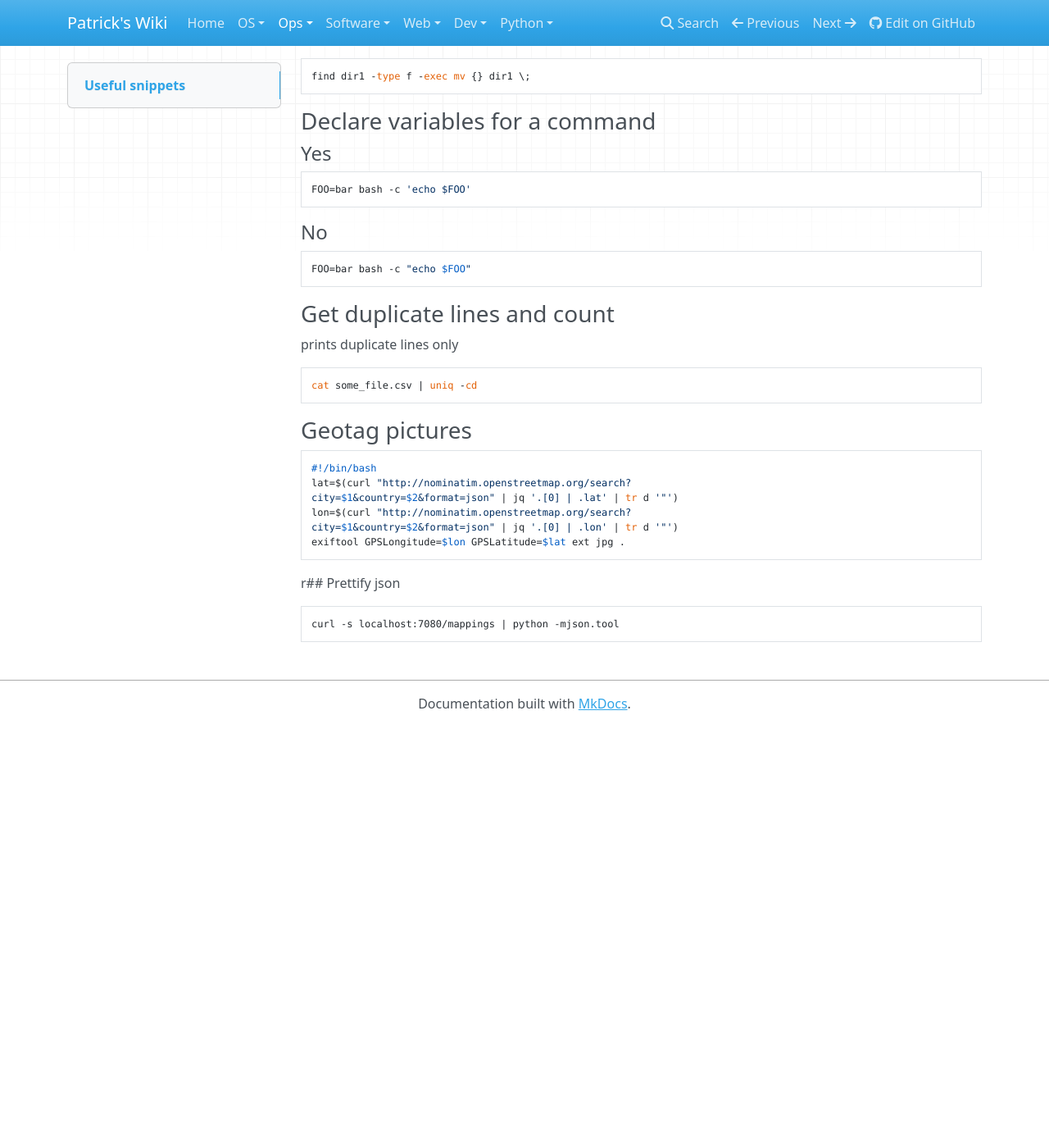
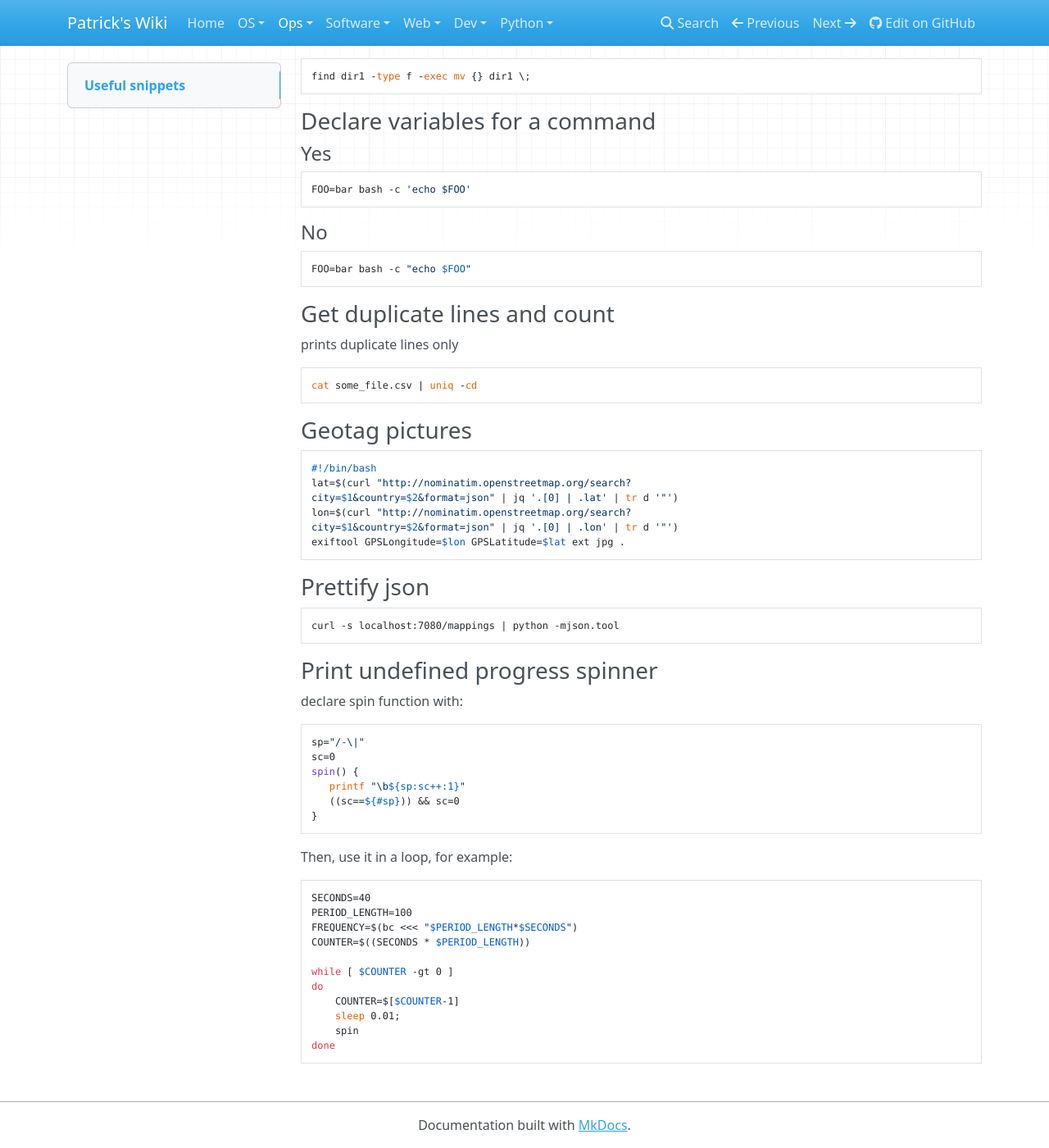
Before and after one commit to patsancu/wiki, an MkDocs documentation site: the page built from docs/Ops/Shell/Shell.md, in a window 1280 px wide and 1400 px high, scrolled down 8887 px. Shown: the whole window at 82% size. Built offline with MkDocs 1.6.1, drawn with Linux system fonts in a browser that asks for light colours; nearby versions of some CDN libraries; before the commit the page ends 9773 px from its top, so only the background shows below that.

Commit message:
bash: print spinner

````diff
--- a/docs/Ops/Shell/Shell.md
+++ b/docs/Ops/Shell/Shell.md
@@ -430,7 +430,35 @@ city=$1&country=$2&format=json" | jq '.[0] | .lon' | tr ­d '"')
 exiftool ­GPSLongitude=$lon ­GPSLatitude=$lat ­ext jpg .
 ```
 
-r## Prettify json
+### Prettify json
 ```
 curl -s localhost:7080/mappings | python -mjson.tool
 ```
+
+### Print undefined progress spinner
+declare spin function with:
+```
+sp="/-\|"
+sc=0
+spin() {
+   printf "\b${sp:sc++:1}"
+   ((sc==${#sp})) && sc=0
+}
+```
+
+
+Then, use it in a loop, for example:
+
+```
+SECONDS=40
+PERIOD_LENGTH=100
+FREQUENCY=$(bc <<< "$PERIOD_LENGTH*$SECONDS")
+COUNTER=$((SECONDS * $PERIOD_LENGTH))
+
+while [ $COUNTER -gt 0 ]
+do
+    COUNTER=$[$COUNTER-1]
+    sleep 0.01;
+    spin
+done
+```
````
